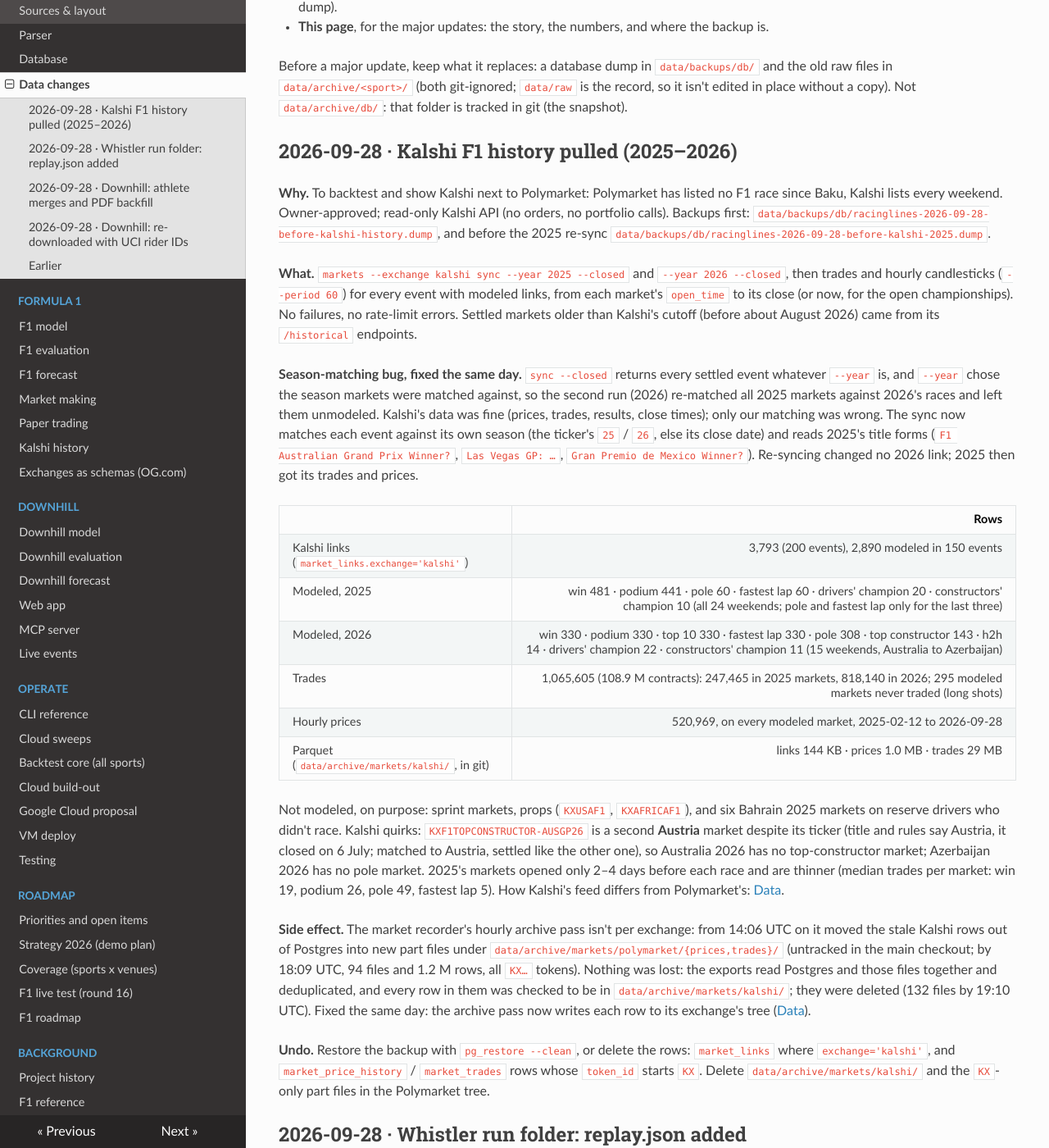
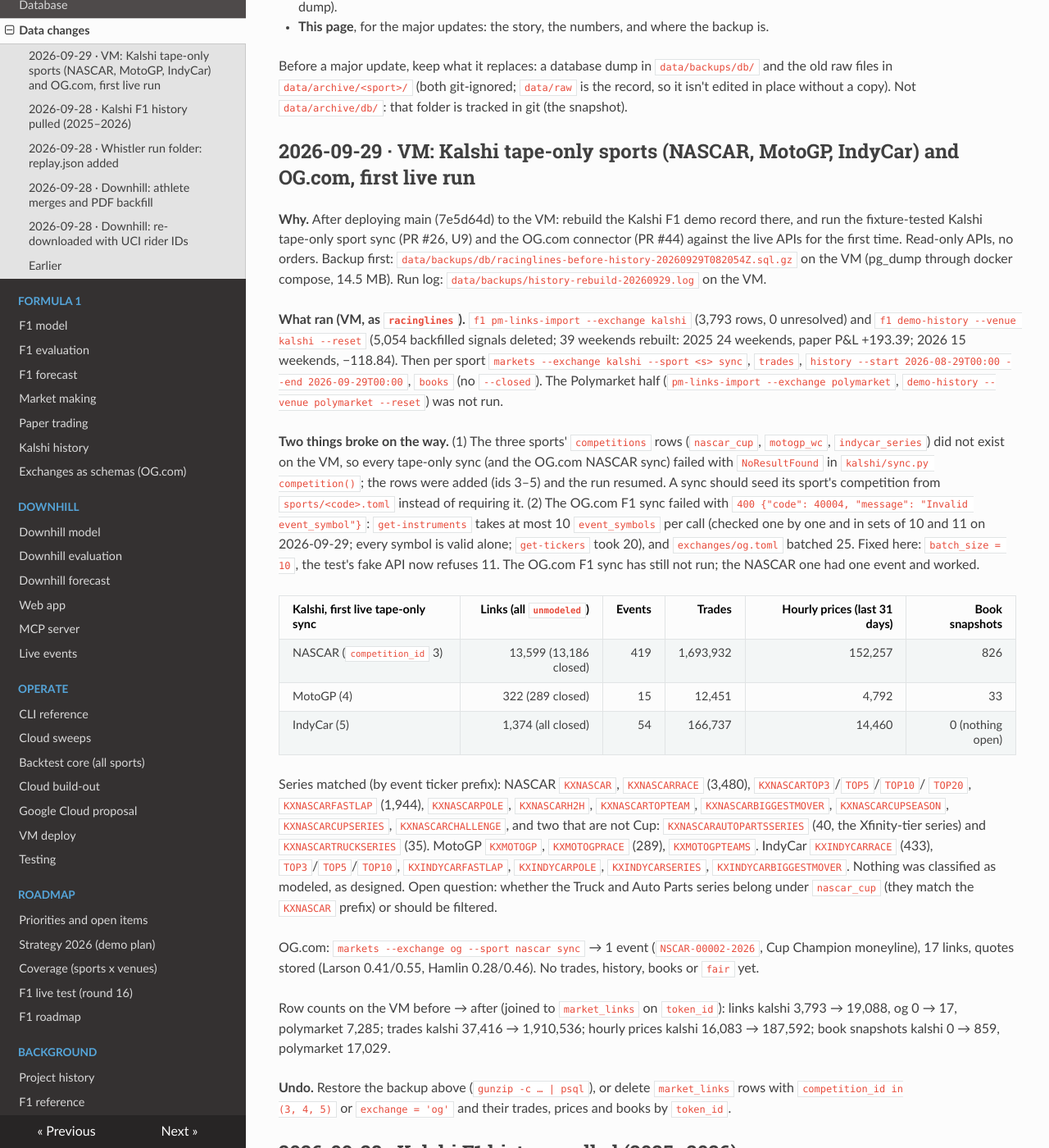
Before and after one commit to lalligagger/racinglines-public, an MkDocs documentation site: the page built from docs/data-changes.md, in a window 1280 px wide and 1400 px high, scrolled down 334 px. Shown: the whole window at 82% size. Built offline with MkDocs 1.6.1, drawn with Linux system fonts in a browser that asks for light colours; nearby versions of some CDN libraries.

Commit message:
OG.com: get-instruments takes at most 10 event symbols per call
The first live `markets --exchange og sync` on the VM failed with
400 {"code": 40004, "message": "Invalid event_symbol"}: the 2026 F1 listing
has 23 events and exchanges/og.toml batched 25 per call. Probed on
2026-09-29: every symbol is valid alone, sets of 10 work, 11 or more fail
whatever the symbols; get-tickers took 20. batch_size is now 10, the test's
fake API refuses 11 like the exchange, and a test asserts 23 ids go as
10, 10, 3.

docs/data-changes.md records the VM history rebuild of the same day: the
Kalshi F1 demo record, the first live Kalshi tape-only sync (NASCAR, MotoGP,
IndyCar: links, series matched, trades, prices, books, before/after counts),
the missing competitions rows that broke the first run, and the OG.com result.

Co-Authored-By: Claude Fable 5.1 <noreply@anthropic.com>

```diff
--- a/docs/data-changes.md
+++ b/docs/data-changes.md
@@ -13,6 +13,52 @@ Two places keep it:
 Before a major update, keep what it replaces: a database dump in `data/backups/db/` and the old raw
 files in `data/archive/<sport>/` (both git-ignored; `data/raw` is the record, so it isn't edited in place
 without a copy). Not `data/archive/db/`: that folder is tracked in git (the snapshot).
+
+## 2026-09-29 · VM: Kalshi tape-only sports (NASCAR, MotoGP, IndyCar) and OG.com, first live run
+
+**Why.** After deploying main (7e5d64d) to the VM: rebuild the Kalshi F1 demo record there, and run the fixture-tested
+Kalshi tape-only sport sync (PR #26, U9) and the OG.com connector (PR #44) against the live APIs for the first time.
+Read-only APIs, no orders. Backup first: `data/backups/db/racinglines-before-history-20260929T082054Z.sql.gz` on the
+VM (pg_dump through docker compose, 14.5 MB). Run log: `data/backups/history-rebuild-20260929.log` on the VM.
+
+**What ran (VM, as `racinglines`).** `f1 pm-links-import --exchange kalshi` (3,793 rows, 0 unresolved) and
+`f1 demo-history --venue kalshi --reset` (5,054 backfilled signals deleted; 39 weekends rebuilt: 2025 24 weekends,
+paper P&L +193.39; 2026 15 weekends, −118.84). Then per sport `markets --exchange kalshi --sport <s> sync`,
+`trades`, `history --start 2026-08-29T00:00 --end 2026-09-29T00:00`, `books` (no `--closed`). The Polymarket half
+(`pm-links-import --exchange polymarket`, `demo-history --venue polymarket --reset`) was not run.
+
+**Two things broke on the way.** (1) The three sports' `competitions` rows (`nascar_cup`, `motogp_wc`,
+`indycar_series`) did not exist on the VM, so every tape-only sync (and the OG.com NASCAR sync) failed with
+`NoResultFound` in `kalshi/sync.py competition()`; the rows were added (ids 3–5) and the run resumed. A sync
+should seed its sport's competition from `sports/<code>.toml` instead of requiring it. (2) The OG.com F1 sync
+failed with `400 {"code": 40004, "message": "Invalid event_symbol"}`: `get-instruments` takes at most 10
+`event_symbols` per call (checked one by one and in sets of 10 and 11 on 2026-09-29; every symbol is valid alone;
+`get-tickers` took 20), and `exchanges/og.toml` batched 25. Fixed here: `batch_size = 10`, the test's fake API
+now refuses 11. The OG.com F1 sync has still not run; the NASCAR one had one event and worked.
+
+| Kalshi, first live tape-only sync | Links (all `unmodeled`) | Events | Trades | Hourly prices (last 31 days) | Book snapshots |
+|---|---:|---:|---:|---:|---:|
+| NASCAR (`competition_id` 3) | 13,599 (13,186 closed) | 419 | 1,693,932 | 152,257 | 826 |
+| MotoGP (4) | 322 (289 closed) | 15 | 12,451 | 4,792 | 33 |
+| IndyCar (5) | 1,374 (all closed) | 54 | 166,737 | 14,460 | 0 (nothing open) |
+
+Series matched (by event ticker prefix): NASCAR `KXNASCAR`, `KXNASCARRACE` (3,480), `KXNASCARTOP3`/`TOP5`/`TOP10`/
+`TOP20`, `KXNASCARFASTLAP` (1,944), `KXNASCARPOLE`, `KXNASCARH2H`, `KXNASCARTOPTEAM`, `KXNASCARBIGGESTMOVER`,
+`KXNASCARCUPSEASON`, `KXNASCARCUPSERIES`, `KXNASCARCHALLENGE`, and two that are not Cup: `KXNASCARAUTOPARTSSERIES`
+(40, the Xfinity-tier series) and `KXNASCARTRUCKSERIES` (35). MotoGP `KXMOTOGP`, `KXMOTOGPRACE` (289), `KXMOTOGPTEAMS`.
+IndyCar `KXINDYCARRACE` (433), `TOP3`/`TOP5`/`TOP10`, `KXINDYCARFASTLAP`, `KXINDYCARPOLE`, `KXINDYCARSERIES`,
+`KXINDYCARBIGGESTMOVER`. Nothing was classified as modeled, as designed. Open question: whether the Truck and
+Auto Parts series belong under `nascar_cup` (they match the `KXNASCAR` prefix) or should be filtered.
+
+OG.com: `markets --exchange og --sport nascar sync` → 1 event (`NSCAR-00002-2026`, Cup Champion moneyline), 17
+links, quotes stored (Larson 0.41/0.55, Hamlin 0.28/0.46). No trades, history, books or `fair` yet.
+
+Row counts on the VM before → after (joined to `market_links` on `token_id`): links kalshi 3,793 → 19,088, og 0 →
+17, polymarket 7,285; trades kalshi 37,416 → 1,910,536; hourly prices kalshi 16,083 → 187,592; book snapshots kalshi
+0 → 859, polymarket 17,029.
+
+**Undo.** Restore the backup above (`gunzip -c … | psql`), or delete `market_links` rows with `competition_id in
+(3, 4, 5)` or `exchange = 'og'` and their trades, prices and books by `token_id`.
 
 ## 2026-09-28 · Kalshi F1 history pulled (2025–2026)
 
```
Also changed, not shown: 2 other files.
